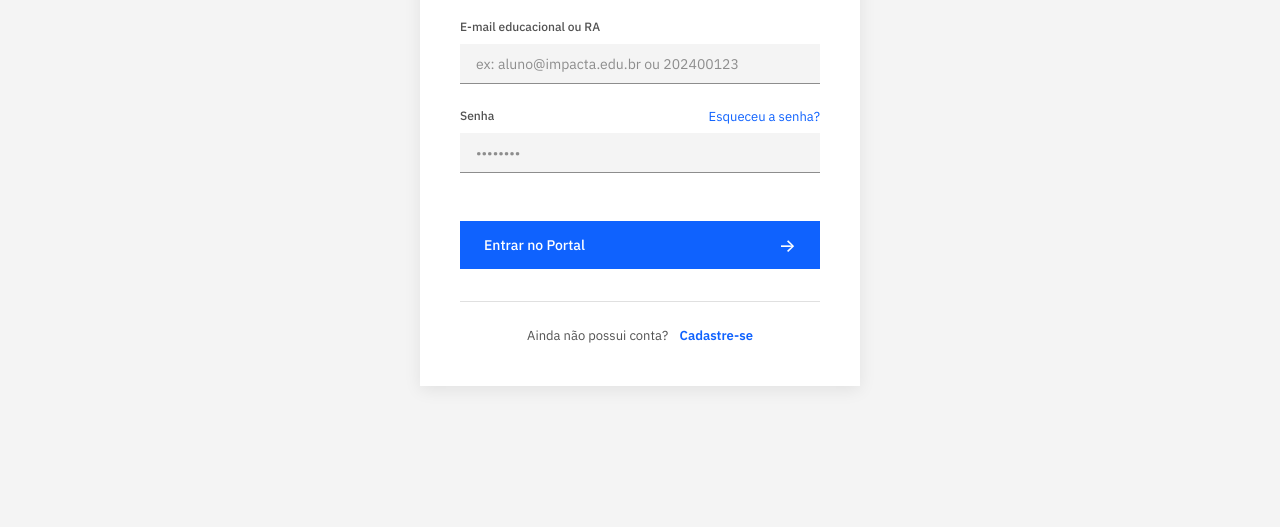
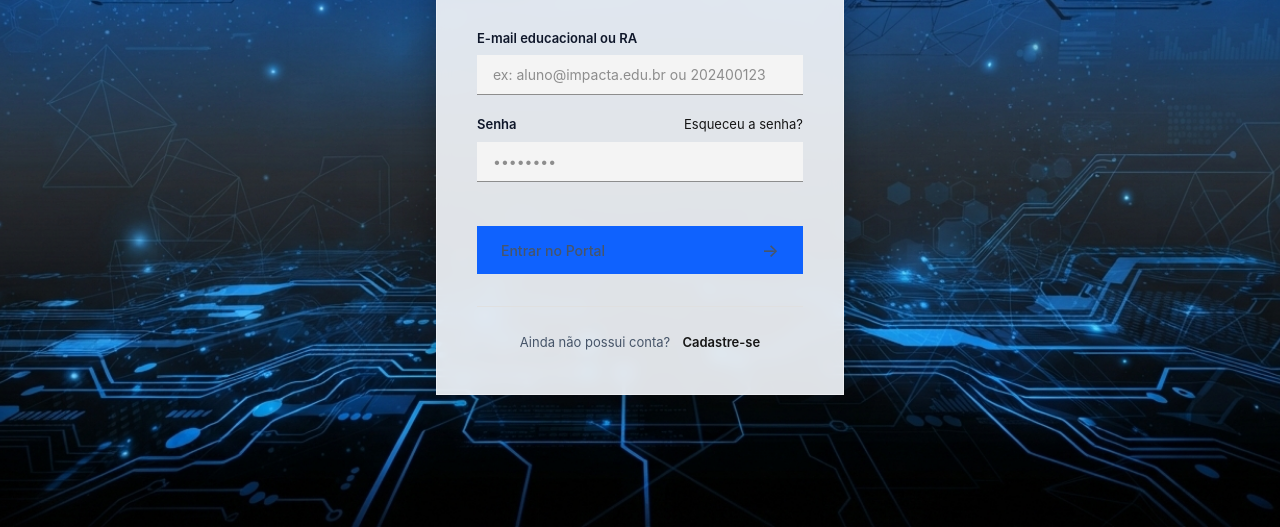
Before and after one commit to diogo-devImp/Site-de-estudos-MVP, a plain HTML site: page index.html in a window 1280 px wide. Shown: the part 273-800 px from the top of the page. Drawn offline with Linux system fonts and the light colour scheme.

Commit message:
Novas atualizações de design e textos

```diff
--- a/css/carbon-theme.css
+++ b/css/carbon-theme.css
@@ -88,11 +88,11 @@ body {
 }
 
 .auth-brand {
-    font-size: 11px;
+    font-size: 22px;
     font-weight: 700;
     text-transform: uppercase;
     letter-spacing: 1px;
-    color: var(--carbon-blue);
+    color: var(--carbon-text-primary);
     margin-bottom: 0.25rem;
 }
 
--- a/css/style.css
+++ b/css/style.css
@@ -52,16 +52,71 @@ body {
   overflow-x: hidden;
 }
 
+/* O fundo tecnológico aplica-se APENAS quando o body tem a classe login-page E NÃO está no dashboard/sistema */
+/* Configuração global para o corpo quando na página de login/autenticação */
+/* Configuração global para o corpo quando na página de login/autenticação */
 body.login-page {
-  background: linear-gradient(135deg, #0a223d 0%, #1a3a5c 100%);
+  background-image: url('/img/imagem_Fundo.jpg');
+  background-size: cover;
+  background-position: center;
+  background-repeat: no-repeat;
+  background-attachment: fixed;
   display: flex;
   align-items: center;
   justify-content: center;
   min-height: 100vh;
   width: 100vw;
   margin: 0;
+  background-color: transparent !important;
 }
 
+/* Remove qualquer restrição ou fundo branco do contentor principal (#app) nestes ecrãs */
+body.login-page #app {
+  width: 100%;
+  max-width: 100%;
+  display: flex;
+  align-items: center;
+  justify-content: center;
+  background: transparent !important;
+  box-shadow: none !important;
+}
+
+/* Garante que o contentor do cartão flutue isolado e centrado */
+body.login-page .auth-container {
+  width: 100%;
+  max-width: 440px;
+  padding: 1rem;
+  background: transparent !important;
+  display: flex;
+  justify-content: center;
+  align-items: center;
+}
+
+/* OPÇÃO 3: Branco Suave / Gelo Translúcido */
+body.login-page .auth-card {
+  width: 100%;
+  background: rgba(241, 245, 249, 0.92) !important; /* Branco gelo translúcido */
+  backdrop-filter: blur(8px);
+  -webkit-backdrop-filter: blur(8px);
+  border: 1px solid rgba(255, 255, 255, 0.4);
+  border-radius: 10px;
+  box-shadow: 0 10px 30px rgba(0, 0, 0, 0.3);
+  padding: 2.5rem;
+  color: #0f172a !important;                    /* Texto escuro legível */
+}
+
+/* Garante que os textos e títulos mantenham a cor escura correta no painel claro */
+body.login-page .auth-card h1,
+body.login-page .auth-card h2,
+body.login-page .auth-card h3,
+body.login-page .auth-card p,
+body.login-page .auth-card label {
+  color: #0f172a !important;
+}
+
+body.login-page .auth-card span {
+  color: #475569 !important;
+}
 a {
   color: var(--secondary-color);
   text-decoration: none;
@@ -1049,6 +1104,11 @@ a:hover {
   font-size: 16px;
   cursor: pointer;
 }
+body.login-page .btn-submit,
+body.login-page button[type="submit"],
+body.login-page .auth-card button {
+  color: var(--carbon-text-primary) !important;
+}
 
 /* Responsive adjustments */
 @media (max-width: 1024px) {
--- a/index.html
+++ b/index.html
@@ -3,15 +3,18 @@
 <head>
     <meta charset="UTF-8">
     <meta name="viewport" content="width=device-width, initial-scale=1.0">
-    <title>Portal do Aluno - Faculdade Impacta</title>
+    <title>I.H.S - International Help Students</title>
     <!-- IBM Carbon Font (IBM Plex Sans) -->
     <link rel="preconnect" href="https://fonts.googleapis.com">
     <link rel="preconnect" href="https://fonts.gstatic.com" crossorigin>
     <link href="https://fonts.googleapis.com/css2?family=IBM+Plex+Sans:wght@300;400;500;600;700&display=swap" rel="stylesheet">
-    <!-- Carbon Theme Stylesheet -->
+    <!-- Carbon Theme & Custom Stylesheet -->
     <link rel="stylesheet" href="./css/carbon-theme.css">
+    <link rel="stylesheet" href="./css/style.css">
+    <!-- Favicon Correto -->
+    <link rel="icon" type="image/x-icon" href="./img/imgagem_Icone.ico">
 </head>
-<body>
+<body class="login-page">
     <div id="app"></div>
 
     <script type="module" src="./js/app.js"></script>
--- a/js/app.js
+++ b/js/app.js
@@ -113,7 +113,7 @@ class App {
         ];
 
         const titles = {
-            dashboard: 'Dashboard Inicial',
+            dashboard: 'Dashboard ',
             disciplinas: 'Gestão de Disciplinas',
             tarefas: 'Tarefas e Trabalhos Acadêmicos',
             documentacao: 'Documentos do Aluno',
@@ -127,7 +127,7 @@ class App {
             <!-- Dark IBM Carbon Sidebar -->
             <aside class="carbon-sidebar">
                 <div class="sidebar-header">
-                    <div class="sidebar-brand">FACULDADE IMPACTA</div>
+                    <div class="sidebar-brand">IHS</div>
                     <div class="sidebar-title">Portal do Aluno</div>
                 </div>
 
--- a/js/views/cadastroView.js
+++ b/js/views/cadastroView.js
@@ -4,13 +4,16 @@
  */
 
 export function renderCadastroView(onNavigate) {
+
+    document.body.classList.add('login-page');
+
     const container = document.createElement('div');
     container.className = 'auth-container';
 
     container.innerHTML = `
         <div class="auth-card">
             <div class="auth-header">
-                <div class="auth-brand">Faculdade Impacta</div>
+                <div class="auth-brand">IHS</div>
                 <h1 class="auth-title">Novo Cadastro</h1>
                 <p class="auth-subtitle">Crie sua conta para acessar o Portal do Aluno</p>
             </div>
--- a/js/views/dashboardView.js
+++ b/js/views/dashboardView.js
@@ -7,6 +7,9 @@ import { disciplinasService } from '../services/disciplinasService.js';
 import { horariosService } from '../services/horariosService.js'; // <-- Importa o serviço de horários
 
 export async function renderDashboardView(user, onNavigate) {
+
+    document.body.classList.remove('login-page');
+
     const container = document.createElement('div');
     container.className = 'dashboard-view';
 
--- a/js/views/loginView.js
+++ b/js/views/loginView.js
@@ -4,13 +4,16 @@
  */
 
 export function renderLoginView(onNavigate, onLoginSuccess) {
+
+    document.body.classList.add('login-page');
+
     const container = document.createElement('div');
     container.className = 'auth-container';
 
     container.innerHTML = `
         <div class="auth-card">
             <div class="auth-header">
-                <div class="auth-brand">Faculdade Impacta</div>
+                <div class="auth-brand">IHS</div>
                 <h1 class="auth-title">Portal do Aluno</h1>
                 <p class="auth-subtitle">Entre com suas credenciais acadêmicas</p>
             </div>
--- a/js/views/recuperarSenhaView.js
+++ b/js/views/recuperarSenhaView.js
@@ -3,6 +3,9 @@
  */
 
 export function renderRecuperarSenhaView(onNavigate) {
+
+    document.body.classList.add('login-page');
+
     const container = document.createElement('div');
     container.className = 'auth-container';
 
@@ -17,7 +20,7 @@ export function renderRecuperarSenhaView(onNavigate) {
         container.innerHTML = `
             <div class="auth-card">
                 <div class="auth-header">
-                    <div class="auth-brand">Faculdade Impacta</div>
+                    <div class="auth-brand">IHS</div>
                     <h1 class="auth-title">Nova Senha</h1>
                     <p class="auth-subtitle">Defina a sua nova palavra-passe para a conta <strong>${decodeURIComponent(emailParam)}</strong></p>
                 </div>
@@ -88,7 +91,7 @@ export function renderRecuperarSenhaView(onNavigate) {
     container.innerHTML = `
         <div class="auth-card">
             <div class="auth-header">
-                <div class="auth-brand">Faculdade Impacta</div>
+                <div class="auth-brand">IHS</div>
                 <h1 class="auth-title">Recuperação de Senha</h1>
                 <p class="auth-subtitle">Digite seu e-mail cadastrado para receber as instruções</p>
             </div>
@@ -136,7 +139,7 @@ export function renderRecuperarSenhaView(onNavigate) {
             alertBox.innerHTML = `
                 ${res.message}<br><br>
                 <button type="button" id="btn-simular-link" class="carbon-btn carbon-btn-secondary carbon-btn-sm" style="margin-top: 0.5rem; background-color: #ffffff; color: var(--carbon-blue); border: 1px solid var(--carbon-blue);">
-                    🔗 Simular abertura do link recebido no e-mail
+                    🔗 Link de redefinição de senha
                 </button>
             `;
             alertBox.style.display = 'block';
```
Also changed, not shown: img/imagem_Fundo.jpg (added), img/imgagem_Icone.ico (added), 2 other files.
